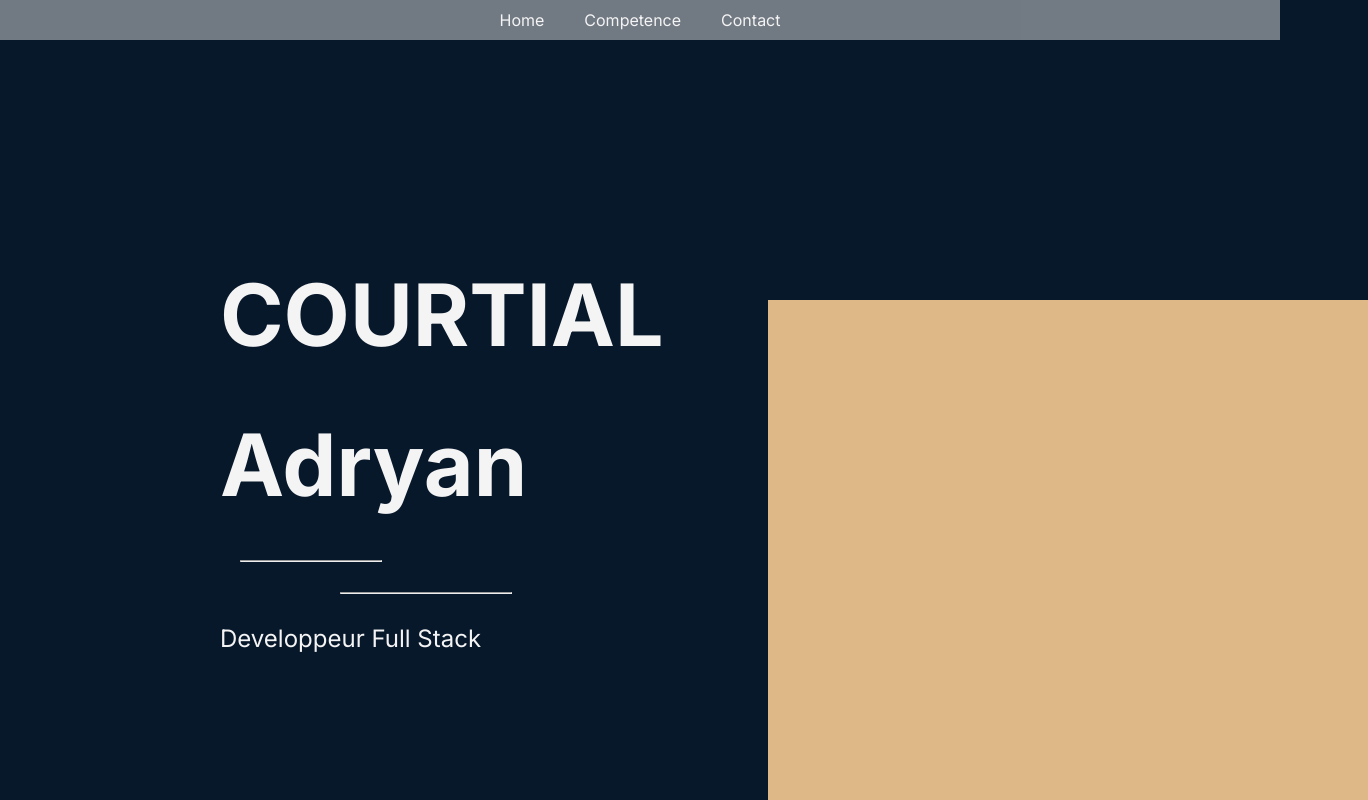
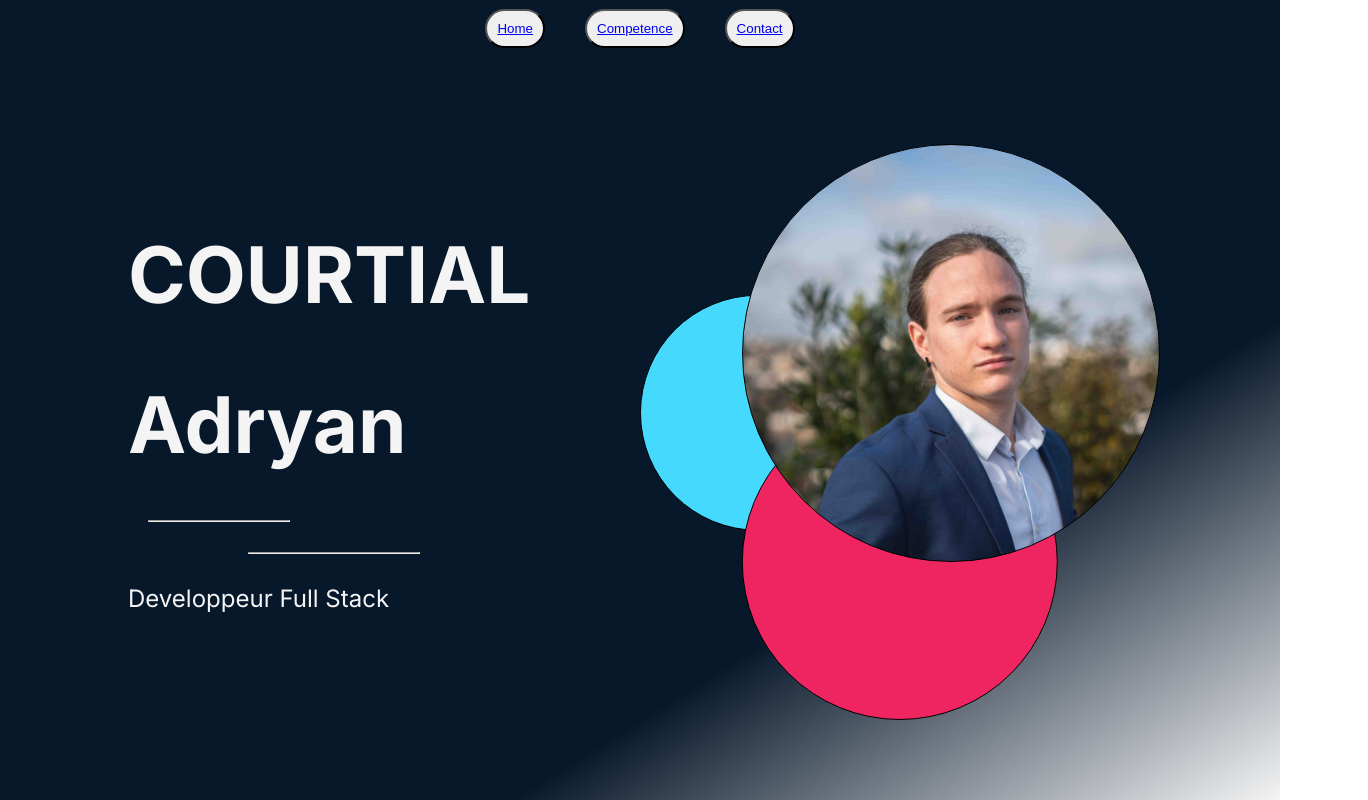
Before and after one commit to AdryanCourtial/porte-folio-courtial, a React (Create React App) app in the folder client/: page / in a window 1280 px wide. Shown: the top 800 px of the page, 1368 px wide, since content can reach past the window. Built offline with nearby package versions, Linux system fonts and the light colour scheme.

Commit message:
Fin du Home Manque juste de faire des anime Stylé

```diff
--- a/client/package.json
+++ b/client/package.json
@@ -7,6 +7,7 @@
     "@testing-library/jest-dom": "^5.17.0",
     "@testing-library/react": "^13.4.0",
     "@testing-library/user-event": "^13.5.0",
+    "framer-motion": "^11.2.10",
     "react": "^18.3.1",
     "react-dom": "^18.3.1",
     "react-router-dom": "^6.23.1",
--- a/client/src/App.css
+++ b/client/src/App.css
@@ -4,16 +4,13 @@
 
 body {
   background-color: #08182B;
-  top: 0;
-  right: 0;
   margin: 0;
+  min-height: 100vh;
+  min-width: 100vw;
+  background: linear-gradient(to bottom right, #08182B 70%, #F4F4F4 );
 }
 
 #root {
-  background-color: #08182B;
-  top: 0;
-  right: 0;
-  margin: 0;
 }
 
 body {
--- a/client/src/components/Header.jsx
+++ b/client/src/components/Header.jsx
@@ -1,13 +1,13 @@
 import './../static/Header.css'
 import { NavLink } from 'react-router-dom'
-import { PageHome } from './PageHome'
+import { motion } from 'framer-motion'
 
 export function Headers() {
     return (
     <header>
-        <NavLink to='/'> Home </NavLink>
-        <NavLink to='/competence'> Competence </NavLink>
-        <NavLink to='/contact'> Contact </NavLink>
+        <motion.button whileHover={{ scale: 1.1 }} whileTap={{ scale: 0.9 }} ><NavLink to='/'> Home </NavLink></motion.button>
+        <motion.button><NavLink to='/competence'> Competence </NavLink></motion.button>
+        <motion.button><NavLink to='/contact'> Contact </NavLink></motion.button>
     </header>
     )
 }
--- a/client/src/static/Header.css
+++ b/client/src/static/Header.css
@@ -1,10 +1,9 @@
 header {
-    background-color: rgba(217, 217, 217, 0.507);
     position: fixed;
     right: 0;
     top: 0;
     width: 100%;
-    min-height: 5%;
+    min-height: 7%;
     z-index: 1000;
     display: flex;
     align-items: center;
@@ -12,12 +11,15 @@ header {
     gap: 40px;
 }
 
-header a {
+header button {
+    color: #F4F4F4;
+    text-decoration: none;
+    /* background-color: #45D9FD; */
+    padding: 10px;
+    border-radius: 90px;
+}
+
+header button :visited {
     color: #F4F4F4;
     text-decoration: none;
 }
-
-header a :visited {
-    color: #F4F4F4;
-    text-decoration: none;
-}
--- a/client/src/static/PageHome.css
+++ b/client/src/static/PageHome.css
@@ -10,7 +10,7 @@ main {
 
 
 .name {
-    font-size: 86px;
+    font-size: 78px;
     height: auto;
     width: 500px;
     color: #F4F4F4;
@@ -36,8 +36,8 @@ main {
     position: absolute;
     display: flex;
     flex-direction: column;
-    left: 220px;
-    top: 240px;
+    left: 10vw;
+    top: 25vh;
     height: auto;
     width: auto;
 }
@@ -55,29 +55,44 @@ main {
 
 .container_profil {
     position: relative;
-    width: 600px; /* Largeur du conteneur */
-    height: 600px; /* Hauteur du conteneur */
-    top: 300px;
-    left: 60%;
-    background-color: burlywood;
+    width: auto;
+    height: 80vh;
+    top: 10vh;
+    left: 50vw;
+    aspect-ratio: 13 / 16;
 }
 
-.container_profil  div{
+.container_profil  div {
+    aspect-ratio: 1 / 1;
     position: absolute;
     border-radius: 90%;
+    border: solid black 1px;
 }
 
 #little_circle {
-    height: 300px;
-    width: 300px;
+    height: 36.5%;
+    width: auto;
+    background-color: #45D9FD;
+    left: 0;
+    bottom: 48%;
+    transform: translate(0, 50%);
 }
 
 #middle_circle {
-    height: 200px;
-    width: 200px;
+    height: 49%;
+    width: auto;
+    background-color: #EE2560;
+    right: 50%;
+    bottom: 0;
+    transform: translateX(50%);
 }
 
 #big_circle {
-    height: 100px;
-    width: 100px;
+    background-image: url("./../../public/DSC03721.jpg");
+    background-size: cover;
+    background-position: 50%;
+    height: 65%;
+    width: auto;
+    top: 10%;
+    right: 0;
 }
```
Also changed, not shown: client/public/DSC03721.jpg (added), 1 other file (tests, documents, lock files or other folders).
